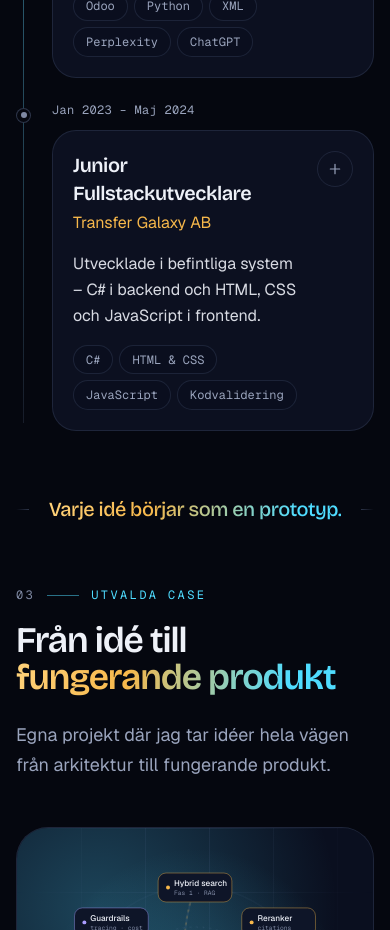
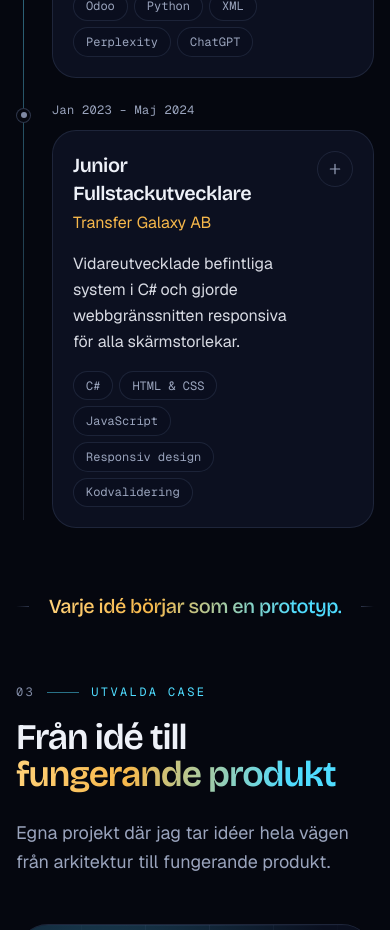
Before and after one commit to Harunsystemdeveloper/portfolio, a Next.js app: page / in a window 390 px wide. Shown: the part 6560-7490 px from the top of the page. Built offline with nearby package versions, Linux system fonts and the light colour scheme.

Commit message:
Förbättrat beskrivningen av Transfer Galaxy med fokus på responsivitet

```diff
--- a/src/data/content.ts
+++ b/src/data/content.ts
@@ -205,12 +205,12 @@ export const experiences: Experience[] = [
     role: "Junior Fullstackutvecklare",
     company: "Transfer Galaxy AB",
     period: "Jan 2023 – Maj 2024",
-    highlight: "Utvecklade i befintliga system – C# i backend och HTML, CSS och JavaScript i frontend.",
-    tags: ["C#", "HTML & CSS", "JavaScript", "Kodvalidering"],
+    highlight: "Vidareutvecklade befintliga system i C# och gjorde webbgränssnitten responsiva för alla skärmstorlekar.",
+    tags: ["C#", "HTML & CSS", "JavaScript", "Responsiv design", "Kodvalidering"],
     bullets: [
-      "Fick chansen att arbeta med utveckling i befintliga system, både i C# och i frontend.",
-      "Arbetade med frontend och design i främst HTML, CSS och JavaScript.",
-      "Validerade koden innan den publicerades, så att fel upptäcktes i tid.",
+      "Vidareutvecklade befintliga system med C# i backend och HTML, CSS och JavaScript i frontend.",
+      "Gjorde webbsidorna responsiva, så att de fungerade och såg bra ut på mobil, surfplatta och desktop.",
+      "Granskade och validerade kod före publicering, så att fel fångades innan de nådde användarna.",
     ],
   },
 ];
```
